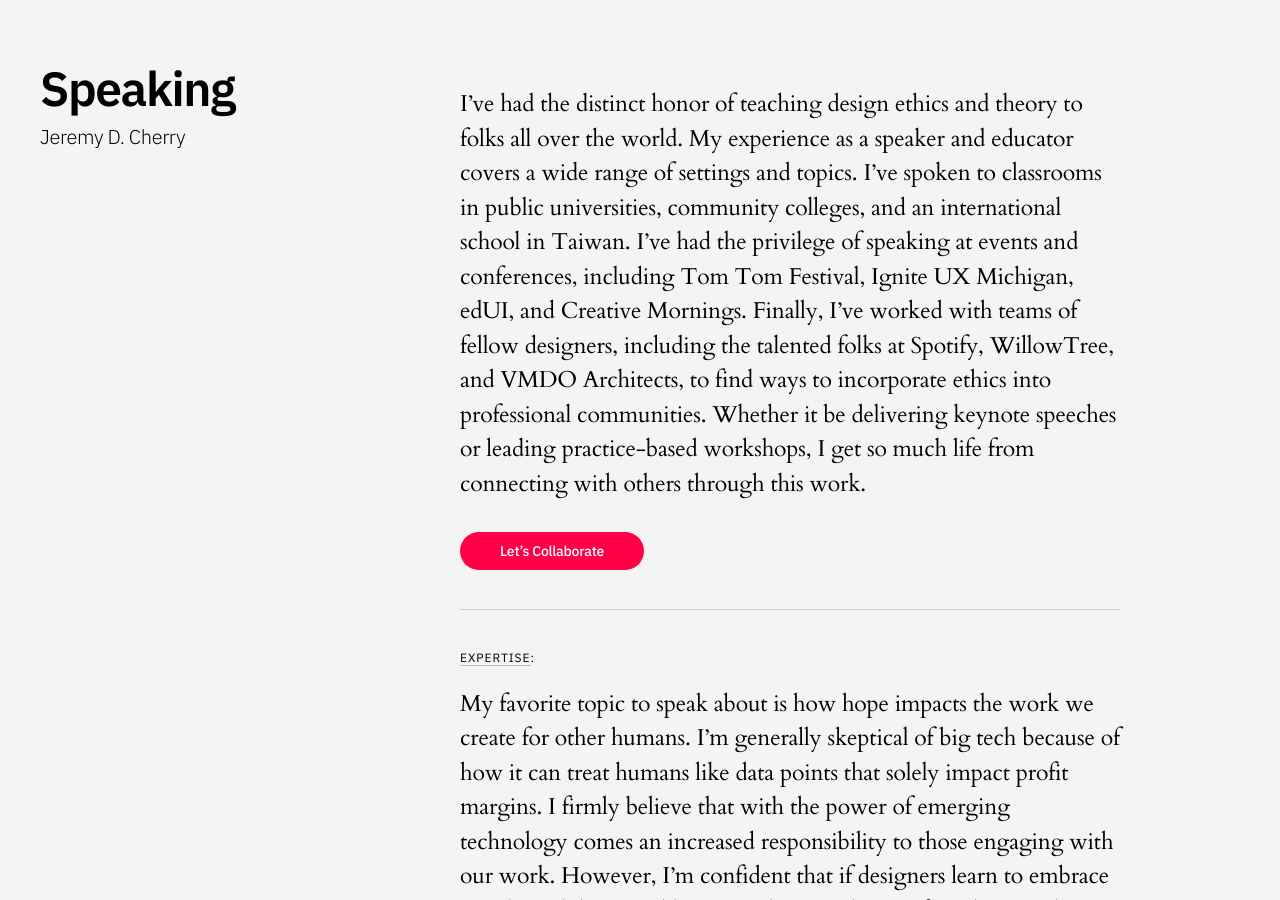
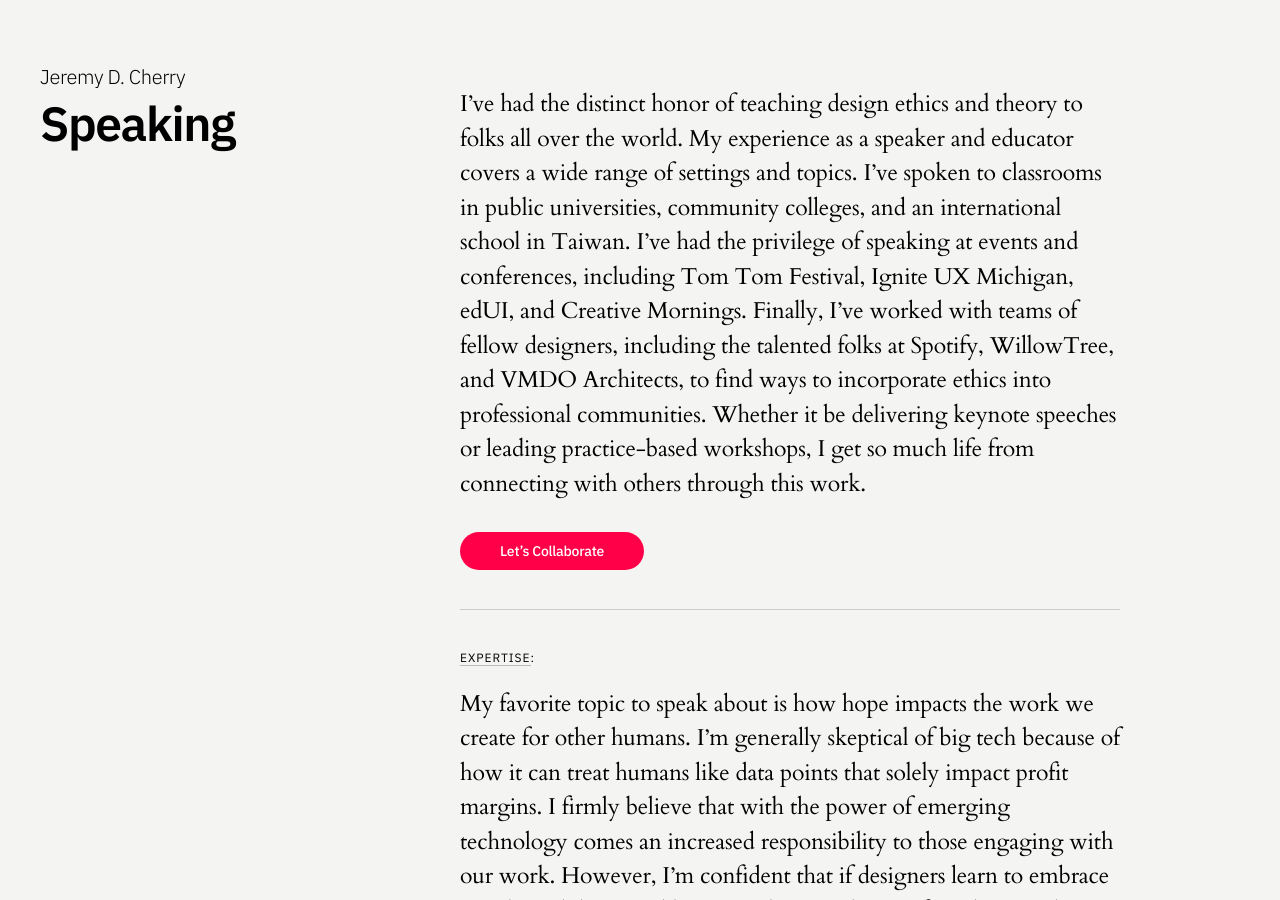
Before and after one commit to jeremydcherry/jeremydcherry.github.io, a Jekyll site: the page built from content/speaking.md, in a window 1280 px wide and 900 px high. Built offline with Jekyll 4.4.1, drawn with Linux system fonts in a browser that asks for light colours.

Commit message:
Changed title layout

```diff
--- a/_includes/title.html
+++ b/_includes/title.html
@@ -1,2 +1,2 @@
+<h2 class="secondary-page-title">Jeremy D. Cherry</h2>
 <h1 class="secondary-page-title">{{ page.title }}</h1>
-<h2 class="secondary-page-title">{{ page.subtitle }}</h2>
```
